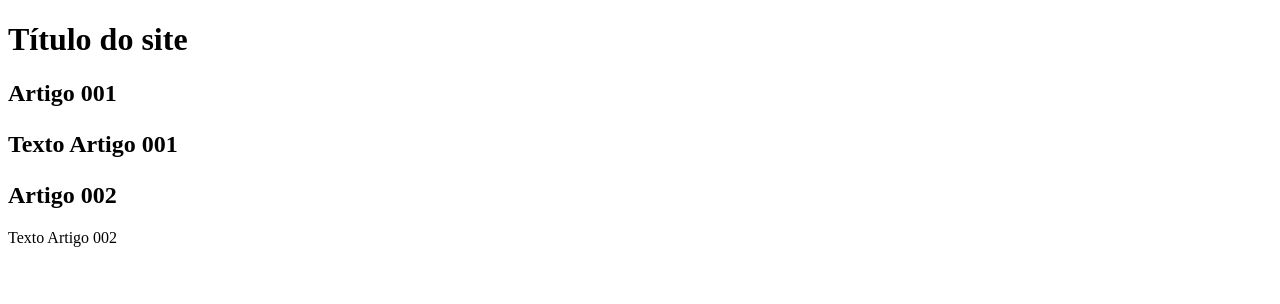
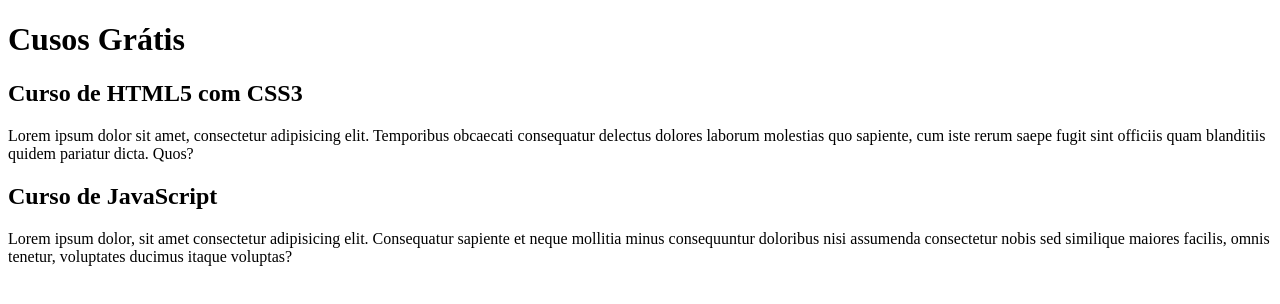
Before and after one commit to traxmachine/projeto-site, a plain HTML site: page index.html in a window 1280 px wide. Drawn offline with Linux system fonts and the light colour scheme.

Commit message:
Comecei a escrever o conteúdo

```diff
--- a/index.html
+++ b/index.html
@@ -8,16 +8,15 @@
 <body>
     <main>
         <header>
-            <h1>Título do site</h1>
+            <h1>Cusos Grátis</h1>
         </header>
         <article>
-            <h2>Artigo 001
-            <p>Texto Artigo 001</p>
-            </h2>
+            <h2>Curso de HTML5 com CSS3</h2>
+            <p>Lorem ipsum dolor sit amet, consectetur adipisicing elit. Temporibus obcaecati consequatur delectus dolores laborum molestias quo sapiente, cum iste rerum saepe fugit sint officiis quam blanditiis quidem pariatur dicta. Quos?</p>
         </article>
         <article>
-            <h2>Artigo 002</h2>
-            <p>Texto Artigo 002</p>
+            <h2>Curso de JavaScript</h2>
+            <p>Lorem ipsum dolor, sit amet consectetur adipisicing elit. Consequatur sapiente et neque mollitia minus consequuntur doloribus nisi assumenda consectetur nobis sed similique maiores facilis, omnis tenetur, voluptates ducimus itaque voluptas?</p>
         </article>
     </main>
 </body>
```
